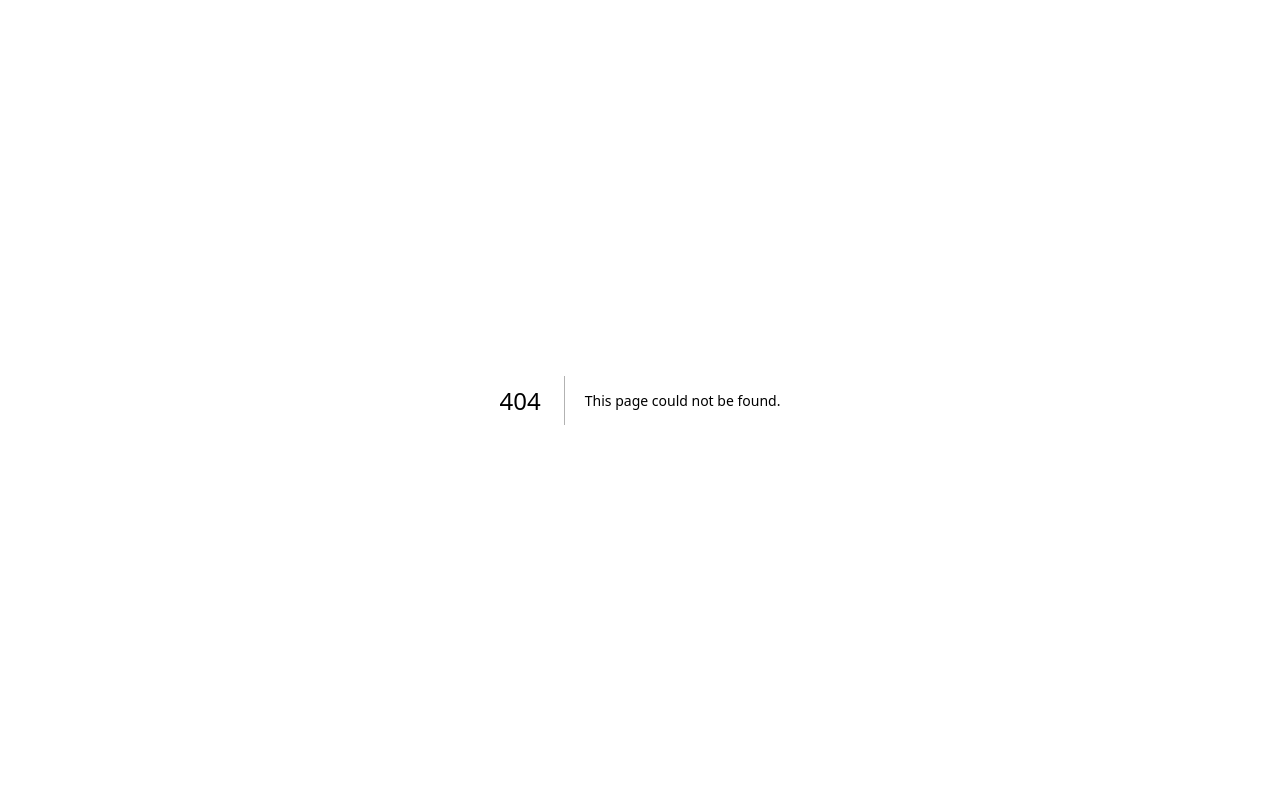
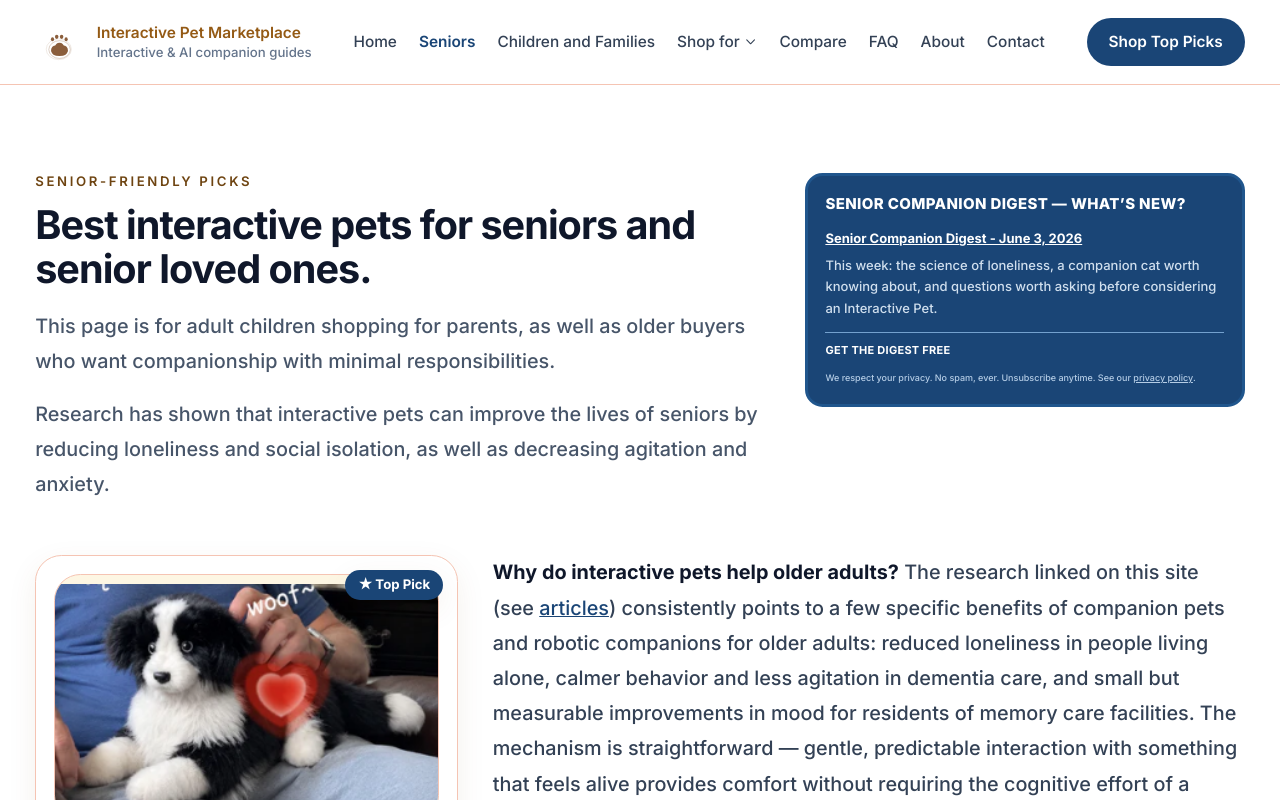
Before and after one commit to timsthomasson-cpu/Interactive-Pet-Marketplace, a Next.js app: page /best-for-seniors in a window 1280 px wide. Before the commit this address had no page. Shown: the top 800 px of the page. Built offline with nearby package versions, Linux system fonts and the light colour scheme.

Commit message:
Warm golden redesign, product images, layout cleanup

```diff
--- /dev/null
+++ b/app/best-for-seniors/page.tsx
@@ -0,0 +1,119 @@
+import Link from "next/link";
+import { PageShell } from "@/components/layout";
+import { products } from "@/components/site-data";
+import { CompareTable, GroupedProducts, TrustBoxesRow } from "@/components/sections";
+import { CategoryHeader } from "@/components/category-header";
+import { JsonLd, productSchema, breadcrumbListSchema } from "@/components/json-ld";
+import { BeehiivEmbed } from "@/components/beehiiv-embed";
+
+export const metadata = {
+  title: "Best Interactive Pets for Seniors and Senior Loved Ones",
+  description: "Senior-friendly interactive pets and robotic companions. Calm, low-maintenance choices for older adults, with research-backed benefits for loneliness and dementia."
+};
+
+export default function SeniorsPage() {
+  const picks = products.filter((p) =>
+    p.bestFor.some((tag) => ["Seniors", "Senior loved ones", "Gift buyers"].includes(tag))
+  );
+  const topPicks = picks.filter((p) => p.flags?.topPick && p.imageUrl);
+  return (
+    <PageShell>
+      <JsonLd
+        schema={[
+          breadcrumbListSchema([
+            { name: "Home", path: "/" },
+            { name: "Best for Seniors", path: "/best-for-seniors" }
+          ]),
+          ...picks.map(productSchema)
+        ]}
+      />
+      <section className="pt-14 pb-6 sm:pt-16 sm:pb-7 lg:pt-20 lg:pb-10">
+        <div className="container-shell">
+          <div className="flex flex-col lg:flex-row lg:items-start lg:gap-10">
+
+            {/* Digest box — first on mobile, second on desktop */}
+            <div className="order-first lg:order-last lg:w-96 xl:w-[440px] shrink-0 rounded-2xl border-[3px] border-[#20568D] bg-trust-500 p-4 mb-8 lg:mb-0 flex flex-col" id="research-digest">
+
+              {/* Header row */}
+              <div className="flex items-center justify-between gap-2 mb-2">
+                <h2 className="text-[15px] font-extrabold tracking-wide text-white uppercase">
+                  Senior Companion Digest — What&rsquo;s new?
+                </h2>
+
+              </div>
+
+              {/* Article */}
+              <div className="grow">
+                <Link
+                  href="https://interactivepetmarketplace.beehiiv.com/"
+                  target="_blank"
+                  rel="noopener noreferrer"
+                  className="text-[13px] font-bold text-white hover:text-[#D0DFEE] underline leading-snug"
+                >
+                  Senior Companion Digest - June 3, 2026
+                </Link>
+                <p className="mt-1 text-[13px] leading-relaxed text-[#D0DFEE]">
+                  This week: the science of loneliness, a companion cat worth knowing about, and questions worth asking before considering an Interactive Pet.
+                </p>
+              </div>
+
+              {/* Divider + Beehiiv form */}
+              <div className="border-t border-[#74A1CE] mt-3 pt-2">
+                <p className="text-[11px] font-bold text-white uppercase tracking-wide mb-1">Get the digest free</p>
+                {/* Negative margin clips Beehiiv iframe's internal padding; overflow-hidden keeps rounded corners clean */}
+                <div className="w-full overflow-hidden -mx-1">
+                  <BeehiivEmbed />
+                </div>
+                <p className="mt-2 text-[9px] text-[#B4CCE5] leading-relaxed">
+                  We respect your privacy. No spam, ever. Unsubscribe anytime. See our{" "}
+                  <Link href="/privacy" className="underline hover:text-white">privacy policy</Link>.
+                </p>
+              </div>
+
+            </div>
+
+            {/* Heading — second on mobile, first on desktop */}
+            <div className="order-last lg:order-first max-w-2xl">
+              <p className="eyebrow">Senior-friendly picks</p>
+              <h1 className="mt-3 text-3xl font-bold tracking-tight text-slate-900 sm:text-4xl">
+                Best interactive pets for seniors and senior loved ones.
+              </h1>
+              <p className="mt-4 text-lg leading-8 text-slate-600">
+                This page is for adult children shopping for parents, as well as older buyers who want companionship with minimal responsibilities.
+              </p>
+              <p className="mt-4 text-lg leading-8 text-slate-600">
+                Research has shown that interactive pets can improve the lives of seniors by reducing loneliness and social isolation, as well as decreasing agitation and anxiety.
+              </p>
+            </div>
+
+          </div>
+        </div>
+      </section>
+
+      <CategoryHeader
+        topPicks={topPicks}
+        rotatorTitle="Our Top Picks for Seniors"
+        body={[
+          <>
+            <strong className="text-slate-900">Why do interactive pets help older adults?</strong>{" "}
+            The research linked on this site (see <a href="/senior-research" className="underline text-trust-700 hover:text-trust-900">articles</a>) consistently points to a few specific benefits of companion pets and robotic companions for older adults: reduced loneliness in people living alone, calmer behavior and less agitation in dementia care, and small but measurable improvements in mood for residents of memory care facilities. The mechanism is straightforward — gentle, predictable interaction with something that feels alive provides comfort without requiring the cognitive effort of a conversation. None of this is a substitute for human connection or professional care, but as a supplemental presence in someone&rsquo;s day, the evidence is encouraging enough that many assisted-living facilities now use these products as part of their resident care toolkit.
+          </>
+        ]}
+        checklist={{
+          title: "What to look for when choosing for an older adult",
+          items: [
+            ["Ease of use", "Touch-and-sound interaction is universally easier than app-based or voice-controlled features. The fewer buttons, the better."],
+            ["Recognizable form", "Cat and dog shapes feel familiar; abstract robotic designs can be confusing in dementia care."],
+            ["Quiet sounds", "Loud purring or barking can startle. Look for models with adjustable or muted audio."],
+            ["No fall risks", "Smaller, lighter products that can sit on a lap or bed avoid the trip hazard of a moving robotic pet on the floor."],
+            ["Battery, not plug", "Battery-powered models are safer (no cord across the floor) and let the pet move around with the person."]
+          ]
+        }}
+      />
+
+      <TrustBoxesRow variant="seniors" />
+      <GroupedProducts items={picks} pageName="Seniors" />
+      <CompareTable items={picks} title="Senior picks at a glance" text="Quickly scan type, audience, highlight, rating, and price." />
+    </PageShell>
+  );
+}
```
Also changed, not shown: 2 other files (tests, documents, lock files or other folders).
